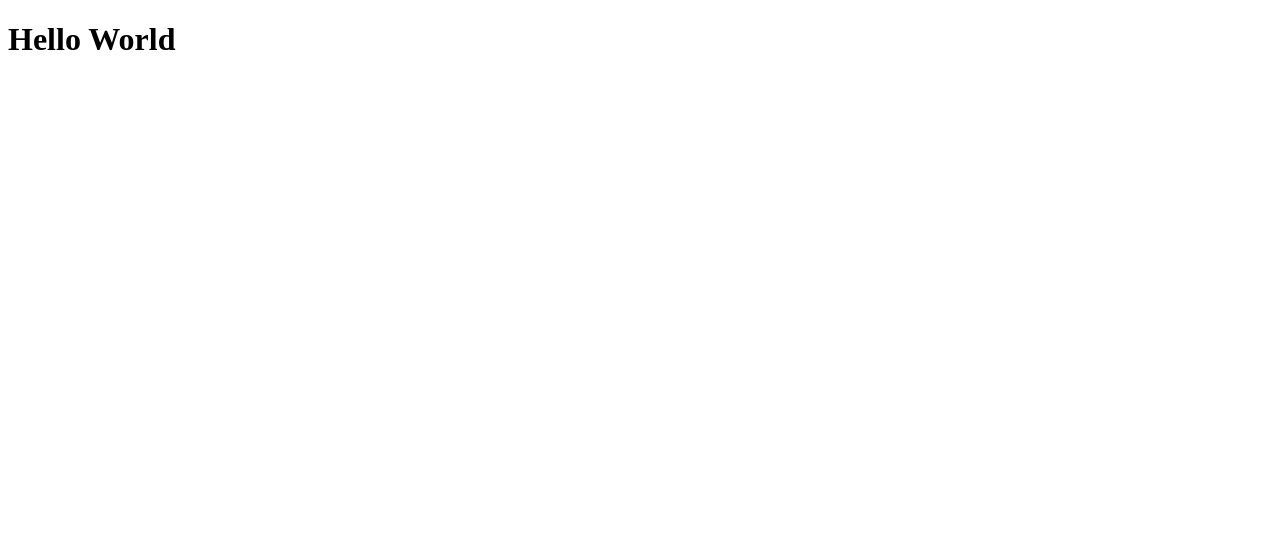
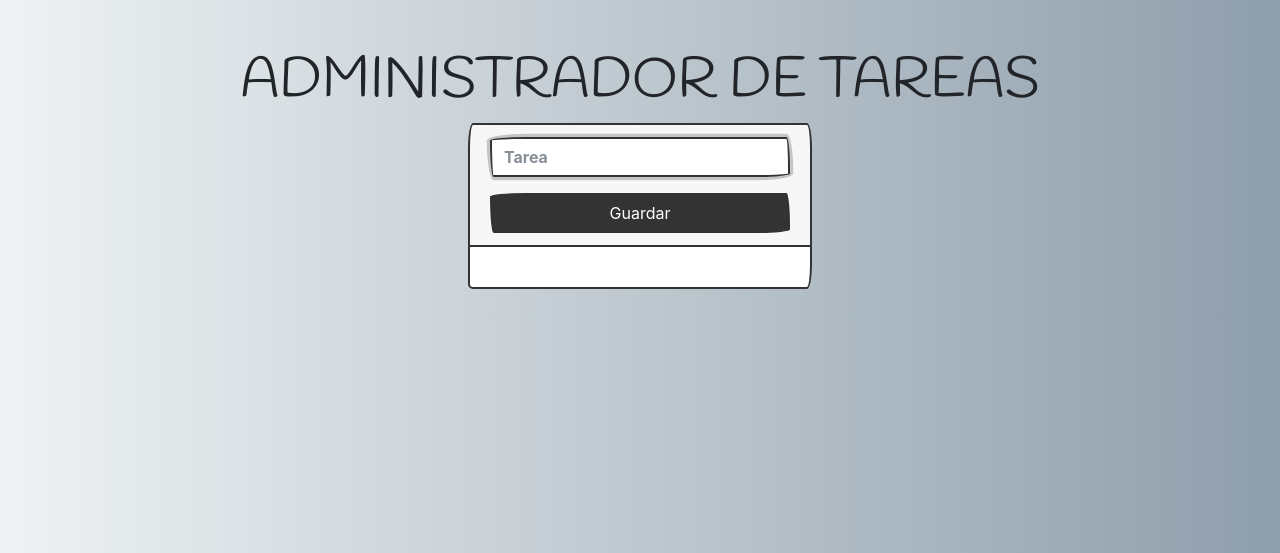
Before and after one commit to JoelBuenrostro/Administrador-de-tareas-con-Flask, a Flask app: page / in a window 1280 px wide. Before the commit the part shown is almost empty. Shown: the top 553 px of the page. Run offline with Flask 2, Linux system fonts and the light colour scheme; parts of the project's set-up code (start-up, migrations or seed data) failed here and were passed over; some libraries are stand-ins or nearby versions; some web fonts are replaced.

Commit message:
Creacion de hoja de estilos, integracion de Bootstrap y fuentes

```diff
--- /dev/null
+++ b/static/style.css
@@ -0,0 +1,9 @@
+body {
+    background: #8e9eab;
+    background: -webkit-linear-gradient(to right, #eef2f3, #8e9eab);
+    background: linear-gradient(to right, #eef2f3, #8e9eab);
+}
+
+.title {
+    font-family: 'Handlee', cursive;
+}
--- a/templates/index.html
+++ b/templates/index.html
@@ -3,12 +3,41 @@
 
 <head>
     <meta charset="UTF-8">
+    <meta name="viewport" content="width=device-width, initial-scale=1.0">
+    <meta http-equiv="X-UA-Compatible" content="IE=edge">
     <title>Administrador de tareas</title>
+    <!-- Bootstrap -->
+    <link rel="stylesheet" href="https://stackpath.bootstrapcdn.com/bootswatch/4.5.2/sketchy/bootstrap.min.css">
+    <!-- Fonts -->
+    <link rel="preconnect" href="https://fonts.gstatic.com">
+    <link href="https://fonts.googleapis.com/css2?family=Handlee&display=swap" rel="stylesheet">
+    <!-- CSS -->
+    <link rel="stylesheet" href="{{ url_for('static', filename='style.css') }}">
 </head>
 
 <body>
-    <main>
-        <h1>Hello World</h1>
+    <main class="container p-4">
+        <h1 class="display-4 text-center title mt-4">ADMINISTRADOR DE TAREAS</h1>
+
+        <div class="row">
+             <div class="col-md-4 offset-md-4 my-auto">
+                 <div class="card">
+                     <div class="card-header">
+                         <form action="">
+                             <div class="form-group">
+                                 <input type="text" placeholder="Tarea" class="form-control" autofocus>
+                             </div>
+                             <button type="submit" class="btn btn-primary btn-block">
+                                 Guardar
+                             </button>
+                         </form>
+                     </div>
+                     <div class="card-body">
+
+                     </div>
+                 </div>
+             </div>
+        </div>
     </main>
 </body>
 </html>
```
